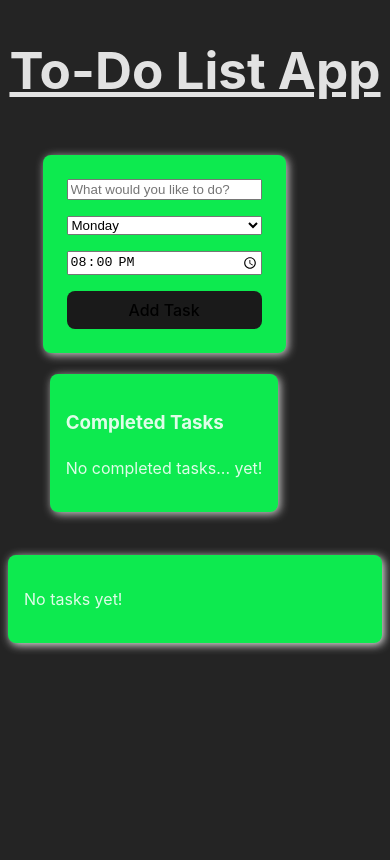
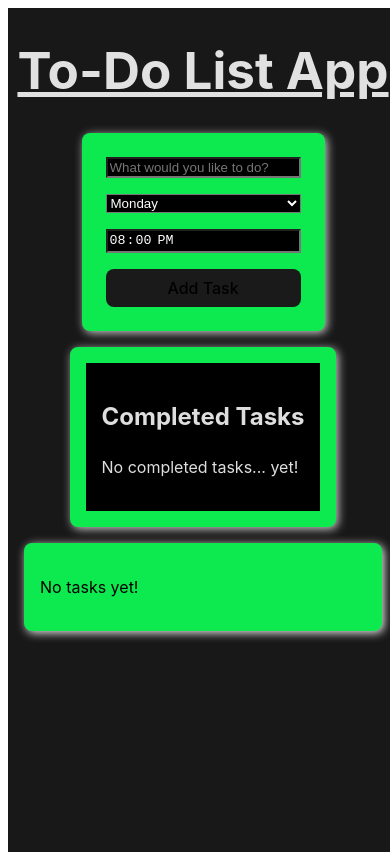
Before and after one commit to KyleMBoomer/smartways-take_home-to_do_list, a React (Vite) app: page / in a window 390 px wide. Built offline with nearby package versions, Linux system fonts and the light colour scheme.

Commit message:
Make styling responsive and accessible

```diff
--- a/src/App.css
+++ b/src/App.css
@@ -1,21 +1,33 @@
 .app-container {
   display: flex;
   flex-direction: column;
+  font-family: Inter, system-ui, Avenir, Helvetica, Arial, sans-serif;
+  height:100vh;
+  width:100vw;
+  margin:0;
+  line-height: 1.5;
+  font-weight: 400;
+
+  color-scheme: light dark;
+  color: rgba(255, 255, 255, 0.87);
+  background-color:rgba(0, 0, 0, 0.905);
+
+  font-synthesis: none;
+  text-rendering: optimizeLegibility;
+  -webkit-font-smoothing: antialiased;
+  -moz-osx-font-smoothing: grayscale;
 }
 
 .component-container {
   display: flex;
   flex-wrap: wrap;
-  justify-content: center;
-  align-items: center;
-  height: 50vh;
-  width: 80vw;
-
+  justify-content: space-around;
 }
 
 .form-container {
   display: flex;
   align-self: center;
+  margin-bottom:1rem;
 }
 
 .task-form {
@@ -29,14 +41,29 @@
   display: flex;
   flex-direction: column;
   gap: 1rem;
+
+  input, select {
+    background:black;
+    color:white;
+  }
 }
 
 .completed-tasks {
   align-self: start;
-  background: #0dea4f;
+  background: black;
+  border:1rem solid #0dea4f;
   padding: 1rem;
   border-radius: 0.5rem;
   box-shadow: 0.125rem 0.125rem 0.625rem rgba(250, 249, 249, 0.8);
+
+  button {
+    color:black;
+    background-color:#0dea4f;
+
+  }
+  span {
+    color:white;
+  }
 }
 
 .task-board {
@@ -44,9 +71,14 @@
   flex-direction: column;
   justify-content: space-between;
   background: #0dea4f;
-  padding: 1rem;
+  margin:1rem;
+  padding:1rem;
   border-radius: 0.5rem;
   box-shadow: 0.125rem 0.125rem 0.625rem rgba(255, 254, 254, 0.907);
+
+  p{
+    color:black;
+  }
 }
 
 .task-day {
@@ -108,6 +140,10 @@ button:focus-visible {
   outline: 4px auto -webkit-focus-ring-color;
 }
 
+span {
+  padding: .5rem;
+  color: black;
+}
 
 @media (max-width: 768px) {
   .app-container {
--- a/src/App.tsx
+++ b/src/App.tsx
@@ -64,15 +64,20 @@ const App: React.FC = () => {
     setIsModalOpen(false)
   }
 
+  const clearCompletedTasks = () => {
+    setCompletedTasks([])
+    localStorage.removeItem('completedTasks')
+  }
+
 
   return (
     <div className='app-container'>
       <h1>To-Do List App</h1>
       <div className='component-container'>
         <TaskForm addTask={addTask} />
-        <CompletedTasks completedTasks={completedTasks} reassignTask={openReassignModal} />
+        <CompletedTasks completedTasks={completedTasks} reassignTask={openReassignModal} clearCompletedTasks={clearCompletedTasks} />
+        </div>
         <ReassignModal task={modalTask} isOpen={isModalOpen} onClose={() => setIsModalOpen(false)} onReassign={reassignTask} />
-        </div>
         <div className='taskboard-container'>
           <TaskBoard tasks={tasks} moveToCompleted={moveToCompleted} />
       </div>
--- a/src/CompletedTasks.tsx
+++ b/src/CompletedTasks.tsx
@@ -14,7 +14,7 @@ interface CompletedTaskProps {
 const CompletedTasks: React.FC<CompletedTaskProps> = ({ completedTasks, reassignTask, clearCompletedTasks }) => {
     return (
         <div className='completed-tasks'>
-            <h3>Completed Tasks</h3>
+            <h2>Completed Tasks</h2>
             {completedTasks.length === 0 ? (
                 <p>No completed tasks... yet!</p>
             ) : (
--- a/src/ReassignModal.tsx
+++ b/src/ReassignModal.tsx
@@ -35,7 +35,7 @@ const ReassignModal: React.FC<ReassignModalProps> = ({ task, isOpen, onClose, on
                     <p>Task: {task.name}</p>
                     <label>
                         Select Day:
-                        <select value={newDay} onChange={(e) => setNewDay(e.target.value)}>
+                        <select value={newDay} onChange={(e) => setNewDay(e.target.value)} required >
                             {['Monday', 'Tuesday', 'Wednesday', 'Thursday', 'Friday', 'Saturday', 'Sunday'].map((day) => (
                                 <option key={day} value={day}>{day}</option>
                             ))}
@@ -43,7 +43,7 @@ const ReassignModal: React.FC<ReassignModalProps> = ({ task, isOpen, onClose, on
                     </label>
                     <label>
                         Select Time:
-                        <input type='time' value={newTime} onChange={(e) => setNewTime(e.target.value)} />
+                        <input type='time' value={newTime} onChange={(e) => setNewTime(e.target.value)} required/>
                     </label>
                     <div className='modal-buttons'>
                         <button type='submit'>Reassign</button>
--- a/src/TaskBoard.tsx
+++ b/src/TaskBoard.tsx
@@ -26,7 +26,7 @@ const TaskBoard: React.FC<TaskBoardProps> = ({ tasks, moveToCompleted }) => {
                             <li key={index}>
                                 <span>{task.time} - {task.name}</span>
                                 <input
-                                    type='checkbox'
+                                    type='checkbox' aria-label="checkbox"
                                     onChange={() => handleComplete(day, index)}
                                 />
                             </li>
--- a/src/TaskForm.tsx
+++ b/src/TaskForm.tsx
@@ -26,14 +26,14 @@ const TaskForm: React.FC<TaskFormProps> = ({ addTask }) => {
                     onChange={(e) => setTask(e.target.value)}
                     required
                 />
-                <select value={day} onChange={(e) => setDay(e.target.value)}>
+                <select value={day} aria-label='day-select' onChange={(e) => setDay(e.target.value)}>
                     {['Monday', 'Tuesday', 'Wednesday', 'Thursday', 'Friday', 'Saturday', 'Sunday'].map((d) => (
                         <option key={d} value={d}>
                             {d}
                         </option>
                     ))}
                 </select>
-                <input type='time' value={time} onChange={(e) => setTime(e.target.value)} required />
+                <input type='time' aria-label='time input' value={time} onChange={(e) => setTime(e.target.value)} required />
                 <button type='submit'>Add Task</button>
             </form>
         </div>
--- a/src/index.css
+++ b/src/index.css
@@ -1,4 +1,4 @@
-:root {
+/* :root {
   font-family: Inter, system-ui, Avenir, Helvetica, Arial, sans-serif;
   line-height: 1.5;
   font-weight: 400;
@@ -11,7 +11,7 @@
   text-rendering: optimizeLegibility;
   -webkit-font-smoothing: antialiased;
   -moz-osx-font-smoothing: grayscale;
-}
+} */
 
 
 
```
